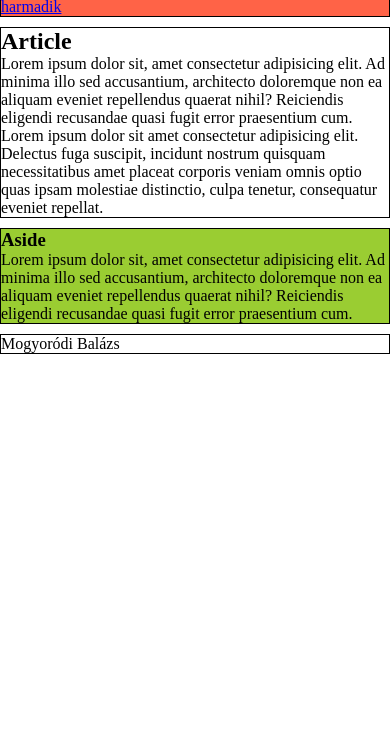
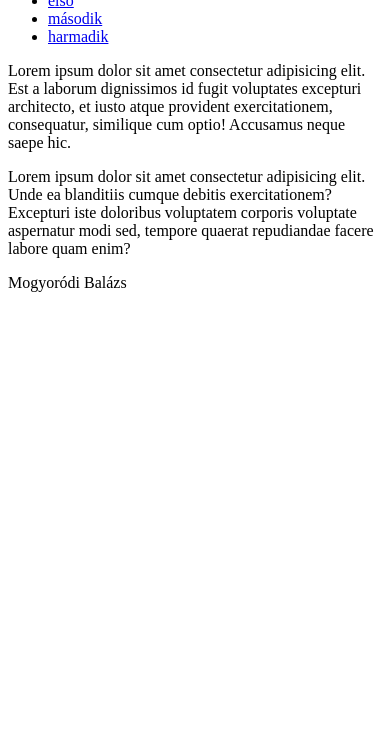
Before and after one commit to baalintka/csoportmunka, a plain HTML site: page index.html in a window 390 px wide. Shown: the part 88-844 px from the top of the page. Drawn offline with Linux system fonts and the light colour scheme.

Commit message:
balazsSecoond

```diff
--- a/index.html
+++ b/index.html
@@ -2,7 +2,6 @@
 <html lang="en">
 
 <head>
-    <link rel="stylesheet" href="style.css"></a>
     <meta charset="UTF-8">
     <meta http-equiv="X-UA-Compatible" content="IE=edge">
     <meta name="viewport" content="width=device-width, initial-scale=1.0">
@@ -13,36 +12,33 @@
     <main>
         <header>
             <h1>
-                Faejléc
+                Mozi
             </h1>
-
         </header>
         <nav>
             <ul>
-                <li><a href="#"> első </a></li>
-                <li><a href="#">másodi </a></li>
-                <li><a href="#">harmadik </a></li>
+                <li> <a href="#"> első </a></li>
+                <li> <a href="#"> második </a></li>
+                <li> <a href="#"> harmadik </a></li>
             </ul>
+
+
+
         </nav>
         <article>
-            <h2> Article</h2>
-            <p>Lorem ipsum dolor sit, amet consectetur adipisicing elit. Ad minima illo sed accusantium, architecto
-                doloremque non ea aliquam eveniet repellendus quaerat nihil? Reiciendis eligendi recusandae quasi fugit
-                error praesentium cum.</p>
-            <p>Lorem ipsum dolor sit amet consectetur adipisicing elit. Delectus fuga suscipit, incidunt nostrum
-                quisquam necessitatibus amet placeat corporis veniam omnis optio quas ipsam molestiae distinctio, culpa
-                tenetur, consequatur eveniet repellat.</p>
+            <p>Lorem ipsum dolor sit amet consectetur adipisicing elit. Est a laborum dignissimos id fugit voluptates
+                excepturi architecto, et iusto atque provident exercitationem, consequatur, similique cum optio!
+                Accusamus neque saepe hic.</p>
+            <p>Lorem ipsum dolor sit amet consectetur adipisicing elit. Unde ea blanditiis cumque debitis
+                exercitationem? Excepturi iste doloribus voluptatem corporis voluptate aspernatur modi sed, tempore
+                quaerat repudiandae facere labore quam enim? </p>
+
         </article>
-        <aside>
-            <h3>Aside</h3>
-            <p>Lorem ipsum dolor sit, amet consectetur adipisicing elit. Ad minima illo sed accusantium, architecto
-                doloremque non ea aliquam eveniet repellendus quaerat nihil? Reiciendis eligendi recusandae quasi fugit
-                error praesentium cum.</p>
-        </aside>
 
         <footer>
             Mogyoródi Balázs
         </footer>
+
     </main>
 </body>
 
--- a/style.css
+++ b/style.css
@@ -1,92 +1,6 @@
 * {
+    color: chocolate;
     padding: 0;
     margin: 0;
     box-sizing: border-box;
-    /*Az elem szélessége: width+paddding+border*/
 }
-
-
-main {
-    display: grid;
-    gap: 10px;
-    grid-template-columns: 1fr 5fr 2fr;
-    grid-template-areas:
-        "h  h   h"
-        "as  a   n"
-        "f   f   f";
-
-}
-
-header,
-nav,
-article,
-aside,
-footer {
-    border-style: solid;
-    border-width: 1px;
-
-
-
-}
-
-header {
-    grid-area: h;
-
-
-}
-
-nav {
-    background-color: tomato;
-    grid-area: n;
-
-
-}
-
-article {
-    grid-area: a;
-
-
-}
-
-aside {
-    background-color: yellowgreen;
-    grid-area: as;
-
-
-}
-
-footer {
-    grid-area: f;
-}
-
-
-
-
-@media screen and (max-width:600px) {
-    main {
-
-        grid-template-areas:
-            "h  h   h"
-            "n   n   n"
-            "as  a   a"
-            "f   f   f";
-
-    }
-
-
-
-}
-
-@media screen and (max-width:400px) {
-    main {
-
-        grid-template-areas:
-            "h  h   h"
-            "n   n   n"
-            "a  a   a"
-            "as  as  as"
-            "f   f   f";
-
-    }
-
-}
```
